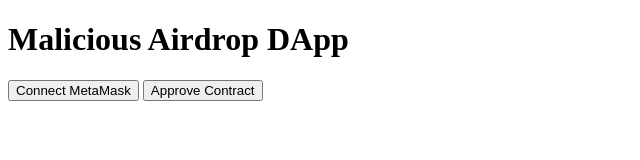
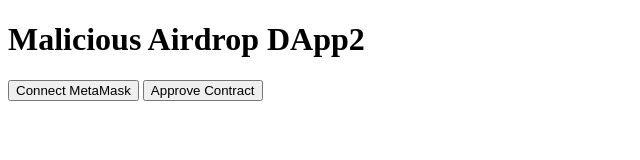
Before and after one commit to BuyEmon/MetaMaskSecurityResearch, a plain HTML site: page meta.html in a window 1280 px wide. Shown: the full height of the page, 0-640 px from the left. Drawn offline with Linux system fonts and the light colour scheme.

Commit message:
Update meta.html

```diff
--- a/meta.html
+++ b/meta.html
@@ -6,7 +6,7 @@
     <title>Malicious Airdrop DApp</title>
 </head>
 <body>
-    <h1>Malicious Airdrop DApp</h1>
+    <h1>Malicious Airdrop DApp2</h1>
     <button id="connectWallet">Connect MetaMask</button>
     <button id="approveContract">Approve Contract</button>
     <p id="status"></p>
```
